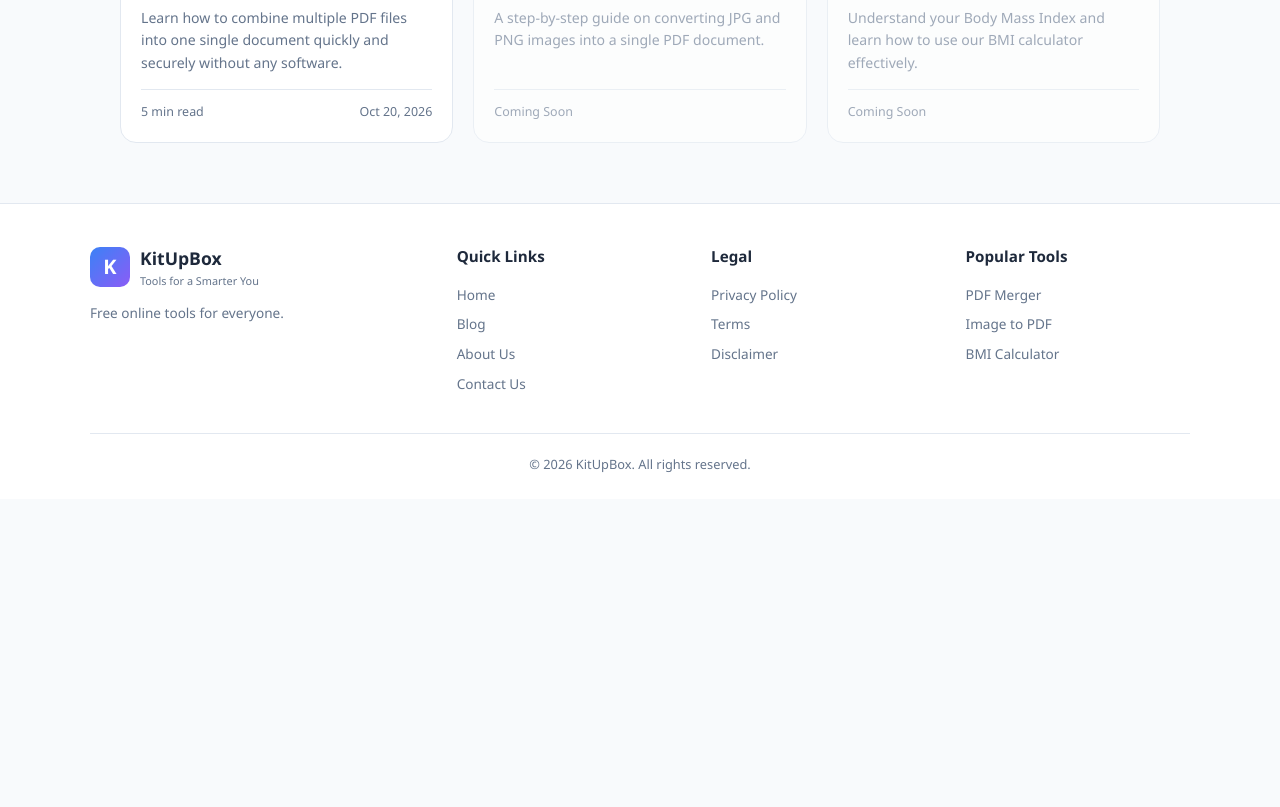
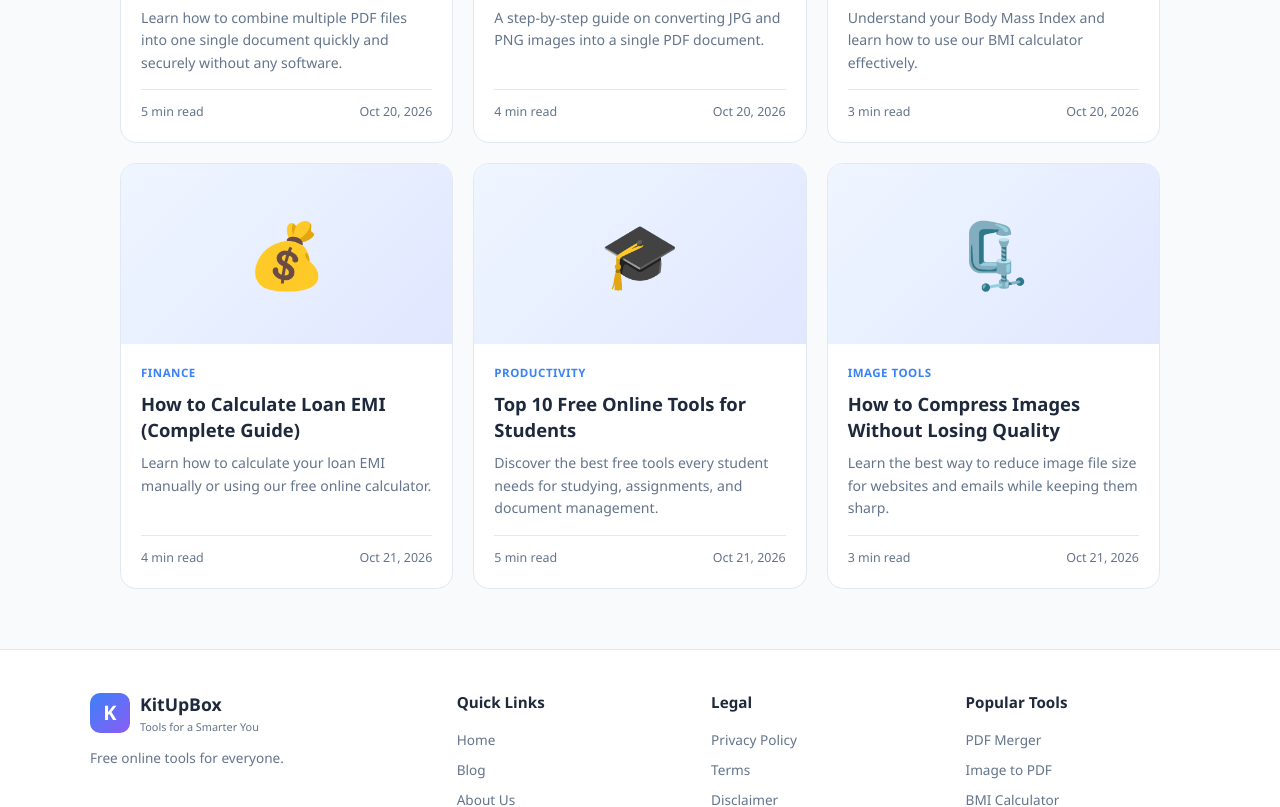
Before and after one commit to dayfunnyvideo-cell/kitupbox, a website: page blog.html in a window 1280 px wide. Shown: the part 564-1371 px from the top of the page. Before the commit the page ends 1063 px from the top, so only its background shows below. Drawn offline with Linux system fonts and the light colour scheme.

Commit message:
Update blog.html

```diff
--- a/blog.html
+++ b/blog.html
@@ -90,28 +90,71 @@
       </div>
     </a>
 
-    <!-- ARTICLE 2 (Placeholder for future) -->
-    <a href="#" class="blog-card" style="opacity: 0.6;">
+  <!-- ARTICLE 2 (Image to PDF) -->
+<a href="/how-to-convert-image-to-pdf.html" class="blog-card">
   <div class="blog-img">🖼️</div>
   <div class="blog-content">
     <div class="blog-tag">Image Tools</div>
     <h3 class="blog-title">How to Convert Images to PDF (Complete Guide)</h3>
     <p class="blog-desc">A step-by-step guide on converting JPG and PNG images into a single PDF document.</p>
     <div class="blog-meta">
-          <span>Coming Soon</span>
+      <span>4 min read</span>
+      <span>Oct 20, 2026</span>
     </div>
   </div>
-    </a>
 
-    <!-- ARTICLE 3 (Placeholder for future) -->
-    <a href="#" class="blog-card" style="opacity: 0.6;">
+  <!-- ARTICLE 3 (BMI) -->
+<a href="/what-is-healthy-bmi.html" class="blog-card">
   <div class="blog-img">⚖️</div>
   <div class="blog-content">
     <div class="blog-tag">Health</div>
     <h3 class="blog-title">What is a Healthy BMI? (And How to Calculate It)</h3>
     <p class="blog-desc">Understand your Body Mass Index and learn how to use our BMI calculator effectively.</p>
     <div class="blog-meta">
-          <span>Coming Soon</span>
+      <span>3 min read</span>
+      <span>Oct 20, 2026</span>
+    </div>
+  </div>
+</a>
+
+  <!-- ARTICLE 4 (EMI) -->
+<a href="/how-to-calculate-emi.html" class="blog-card">
+  <div class="blog-img">💰</div>
+  <div class="blog-content">
+    <div class="blog-tag">Finance</div>
+    <h3 class="blog-title">How to Calculate Loan EMI (Complete Guide)</h3>
+    <p class="blog-desc">Learn how to calculate your loan EMI manually or using our free online calculator.</p>
+    <div class="blog-meta">
+      <span>4 min read</span>
+      <span>Oct 21, 2026</span>
+    </div>
+  </div>
+</a>
+
+  <!-- ARTICLE 5 (Top 10 Tools) -->
+<a href="/top-10-free-online-tools-for-students.html" class="blog-card">
+  <div class="blog-img">🎓</div>
+  <div class="blog-content">
+    <div class="blog-tag">Productivity</div>
+    <h3 class="blog-title">Top 10 Free Online Tools for Students</h3>
+    <p class="blog-desc">Discover the best free tools every student needs for studying, assignments, and document management.</p>
+    <div class="blog-meta">
+      <span>5 min read</span>
+      <span>Oct 21, 2026</span>
+    </div>
+  </div>
+</a>
+
+<!-- ARTICLE 6 (Image Compressor) -->
+<a href="/how-to-compress-images-without-losing-quality.html" class="blog-card">
+  <div class="blog-img">🗜️</div>
+  <div class="blog-content">
+    <div class="blog-tag">Image Tools</div>
+    <h3 class="blog-title">How to Compress Images Without Losing Quality</h3>
+    <p class="blog-desc">Learn the best way to reduce image file size for websites and emails while keeping them sharp.</p>
+    <div class="blog-meta">
+      <span>3 min read</span>
+      <span>Oct 21, 2026</span>
     </div>
   </div>
 </a>
```
Lines whose indentation alone changed are shown as unchanged.
